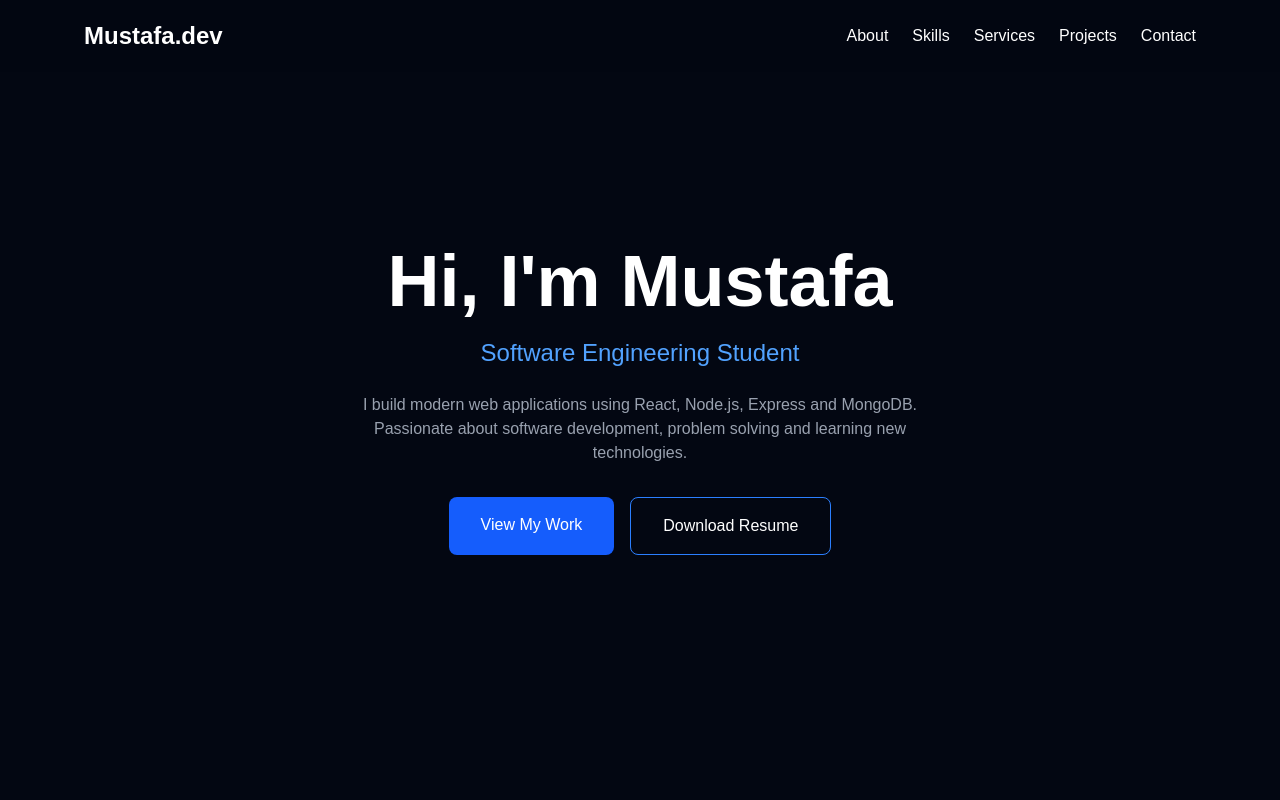
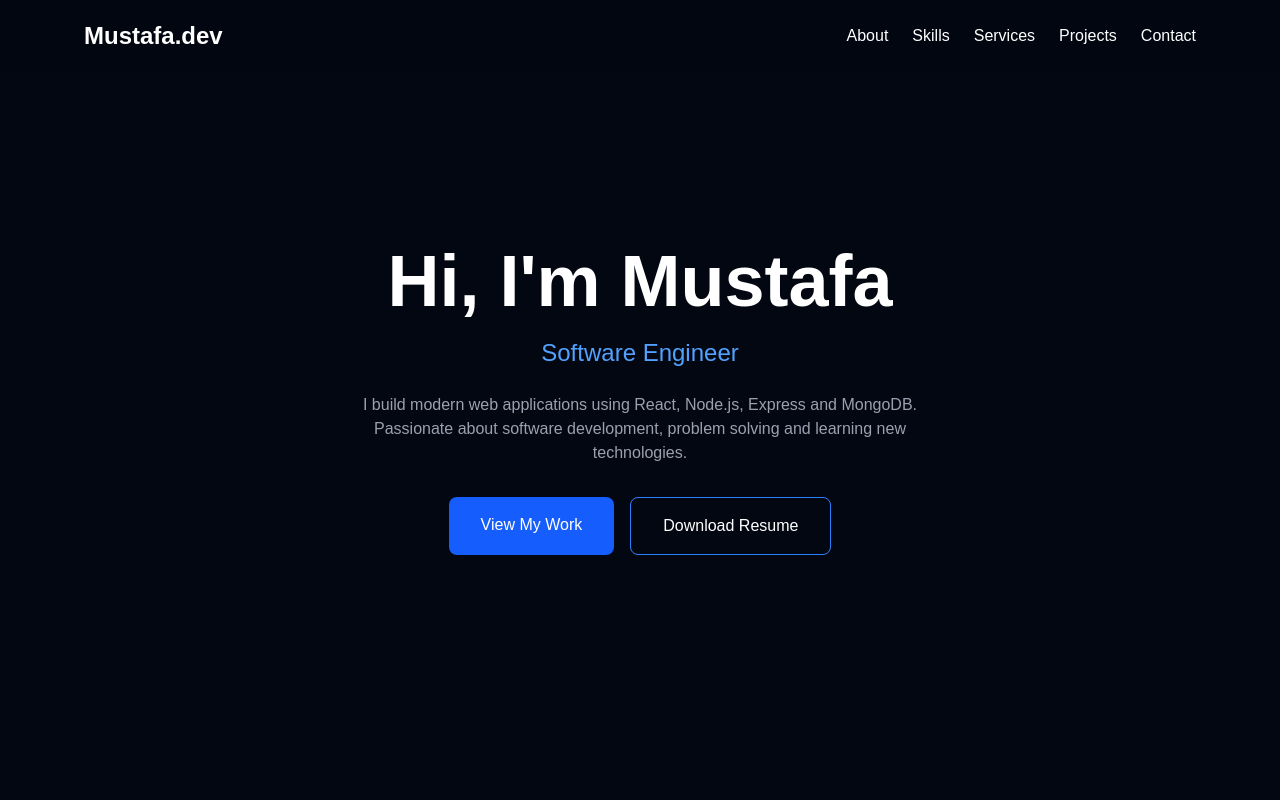
Before and after one commit to mustafamurtaza-mm/My-Portfolio, a React app: page / in a window 1280 px wide. Shown: the top 800 px of the page. Built offline with nearby package versions, Linux system fonts and the light colour scheme; the HTML template or start-up script is replaced by a standard one.

Commit message:
Updated Portfolio

```diff
--- a/src/components/Hero.jsx
+++ b/src/components/Hero.jsx
@@ -28,7 +28,7 @@ Hi, I'm Mustafa
 
 <h2 className="text-2xl mt-5 text-blue-400">
 
-Software Engineering Student
+Software Engineer
 
 </h2>
 
```
